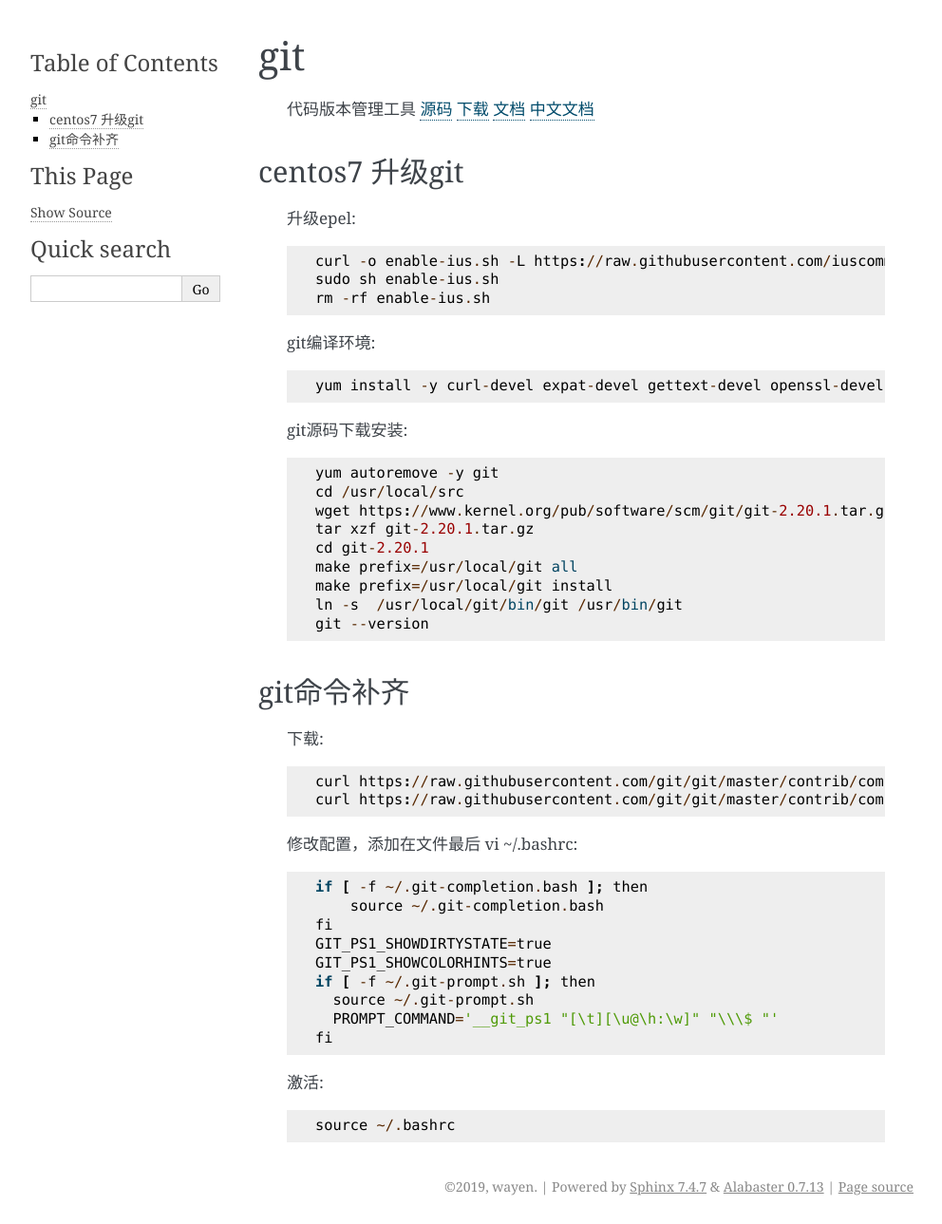
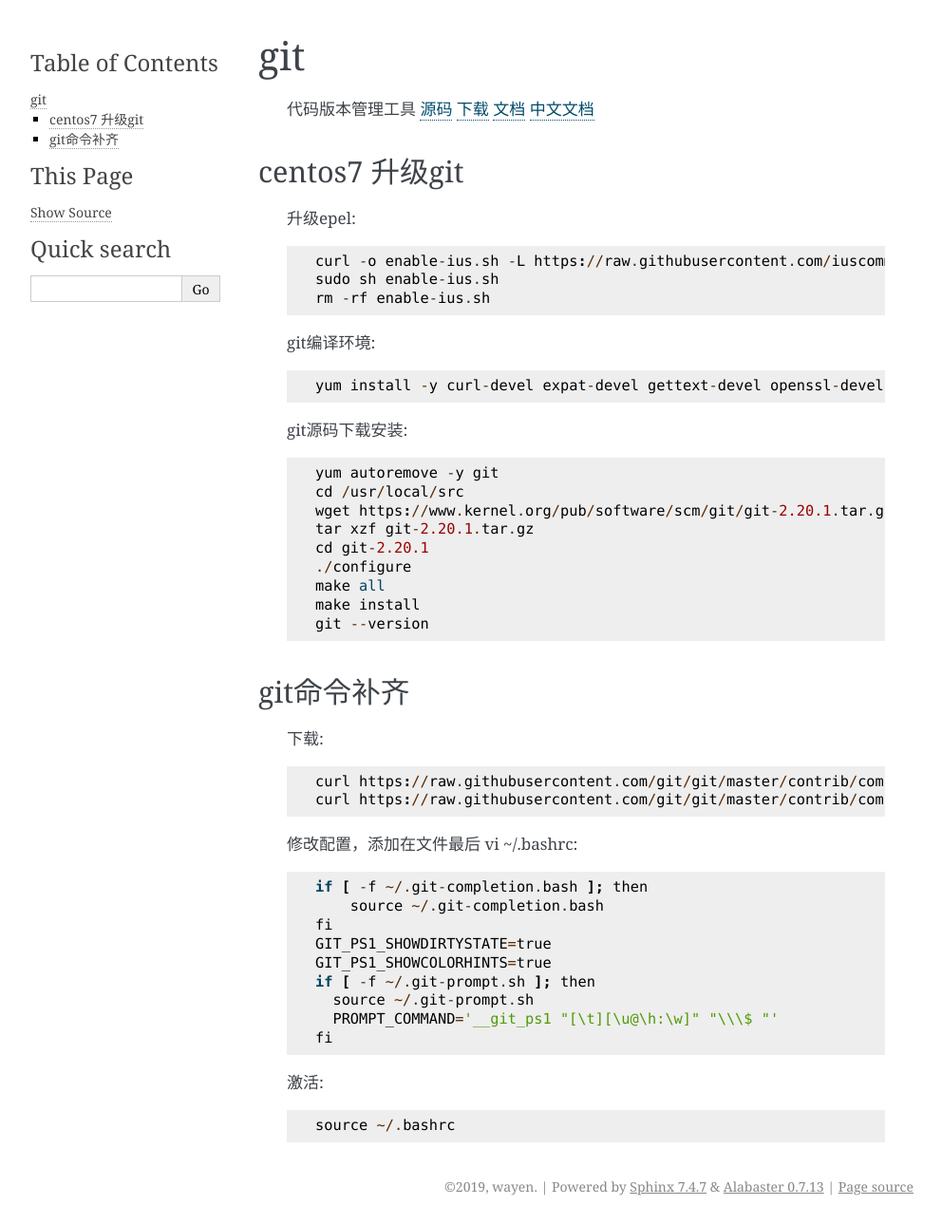
Before and after one commit to wojunnihou/pylearn, a Sphinx documentation site: the page built from doc/source/devops/manual/git.rst, in a window 1280 px wide. Shown: the whole page at 95% size, without its empty margins (148-1140 px from the left). Built offline with Sphinx 7.4.7, drawn with Linux system fonts in a browser that asks for light colours.

Commit message:
git安装

```diff
--- a/doc/source/devops/manual/git.rst
+++ b/doc/source/devops/manual/git.rst
@@ -27,9 +27,9 @@
         wget https://www.kernel.org/pub/software/scm/git/git-2.20.1.tar.gz
         tar xzf git-2.20.1.tar.gz
         cd git-2.20.1
-        make prefix=/usr/local/git all
-        make prefix=/usr/local/git install
-        ln -s  /usr/local/git/bin/git /usr/bin/git
+        ./configure
+        make all
+        make install
         git --version
 
 
```
